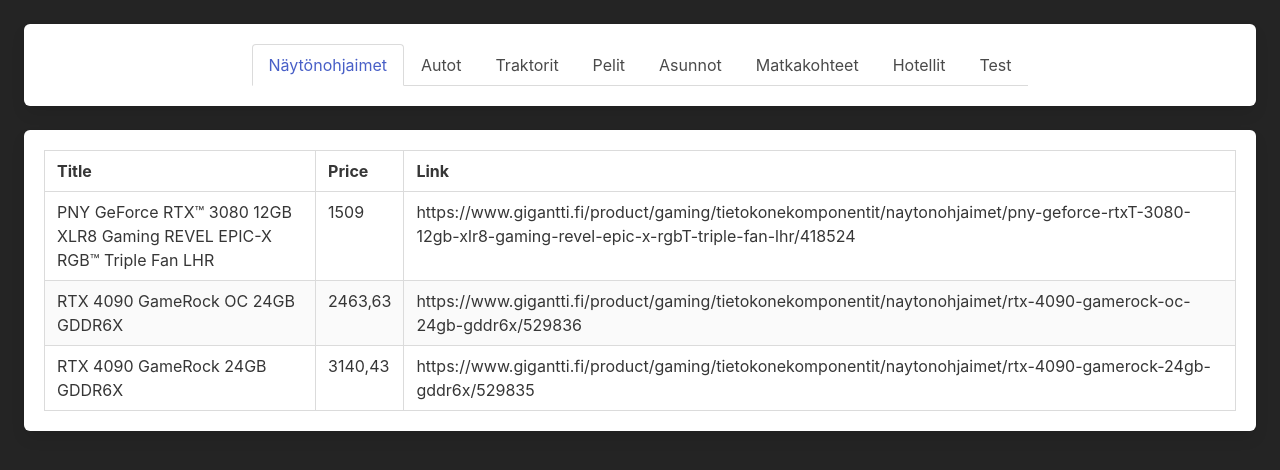
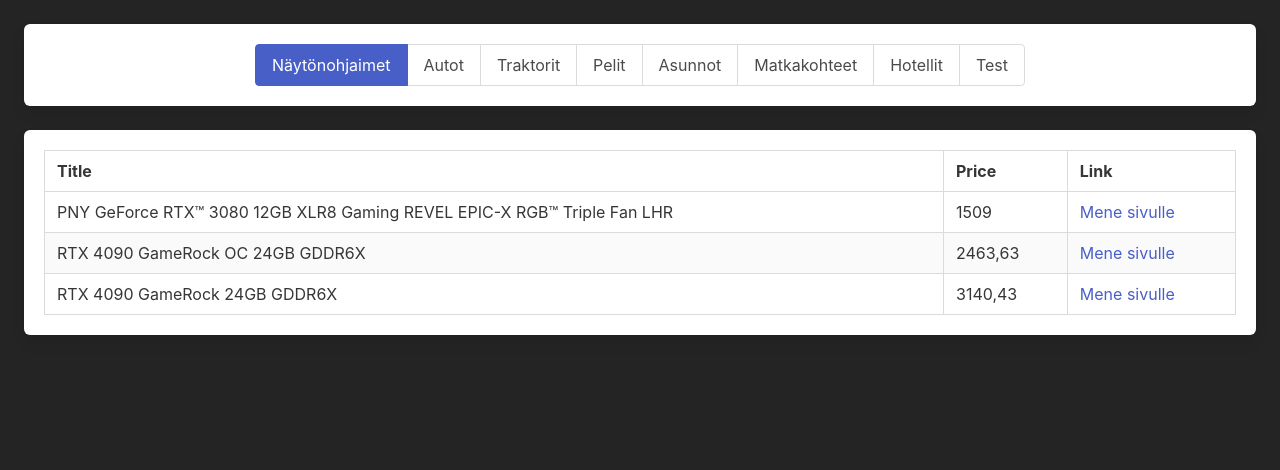
Before and after one commit to Ropu5445/masterWebCrawler, a plain HTML site: page public/index.html in a window 1280 px wide. Both pictures are taken after a click on the link "Näytönohjaimet". Drawn offline with Linux system fonts and the light colour scheme.

Commit message:
Linkkien lyhennys lisätty

```diff
--- a/public/index.html
+++ b/public/index.html
@@ -8,7 +8,7 @@
     </head>
     <body>
         <div class="box is-flex is-justify-content-center mx-5 my-5">
-            <div class="tabs is-boxed">
+            <div class="tabs is-toggle is-fullwidth">
                 <ul>
                     <li><a class="tab" onclick="addActiveOnClick(this); fetchData('drivers.json')">Näytönohjaimet</a></li>
                     <li><a class="tab" onclick="addActiveOnClick(this); fetchData('cars.json')">Autot</a></li>
--- a/public/scripts/index.js
+++ b/public/scripts/index.js
@@ -1,4 +1,5 @@
 const table = document.getElementById("data-table")
+const urlPattern = /(?:https?):\/\/(\w+:?\w*)?(\S+)(:\d+)?(\/|\/([\w#!:.?+=&%!\-\/]))?/;
 var jsonData
 
 async function fetchData(file) {
@@ -15,7 +16,6 @@
     removeAllChildNodes(table)
 
     let cols = Object.keys(jsonData[0]);
-
     let thead = document.createElement("thead");
     let tr = document.createElement("tr");
     let tbody = document.createElement("tbody");
@@ -40,7 +40,15 @@
         // Loop through the values and create table cells
         vals.forEach((elem) => {
             let td = document.createElement("td");
-            td.innerText = elem; // Set the value as the text of the table cell
+            if (isValidUrl(elem)) {
+                let a = document.createElement("a")
+                a.href = elem
+                a.innerText = "Mene sivulle"
+                td.appendChild(a)
+            }
+            else {
+                td.innerText = elem; // Set the value as the text of the table cell
+            }
             tr.appendChild(td); // Append the table cell to the table row
         });
         tbody.appendChild(tr); // Append the table row to the table
@@ -65,3 +73,13 @@
 }
 
 fetchData("test.json")
+
+const isValidUrl = urlString=> {
+    var urlPattern = new RegExp('^(https?:\\/\\/)?'+ // validate protocol
+  '((([a-z\\d]([a-z\\d-]*[a-z\\d])*)\\.)+[a-z]{2,}|'+ // validate domain name
+  '((\\d{1,3}\\.){3}\\d{1,3}))'+ // validate OR ip (v4) address
+  '(\\:\\d+)?(\\/[-a-z\\d%_.~+]*)*'+ // validate port and path
+  '(\\?[;&a-z\\d%_.~+=-]*)?'+ // validate query string
+  '(\\#[-a-z\\d_]*)?$','i'); // validate fragment locator
+return !!urlPattern.test(urlString);
+}
```
